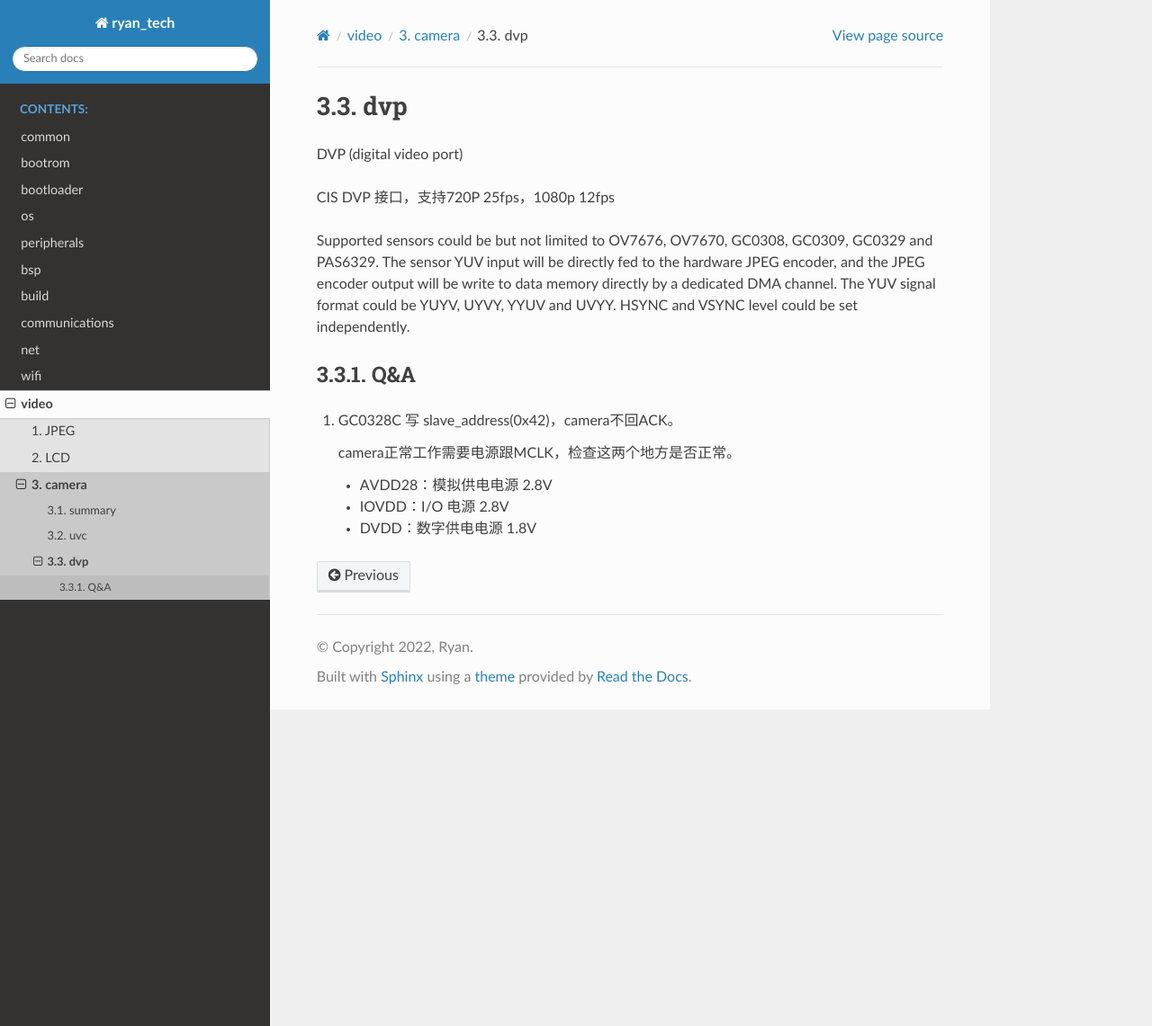
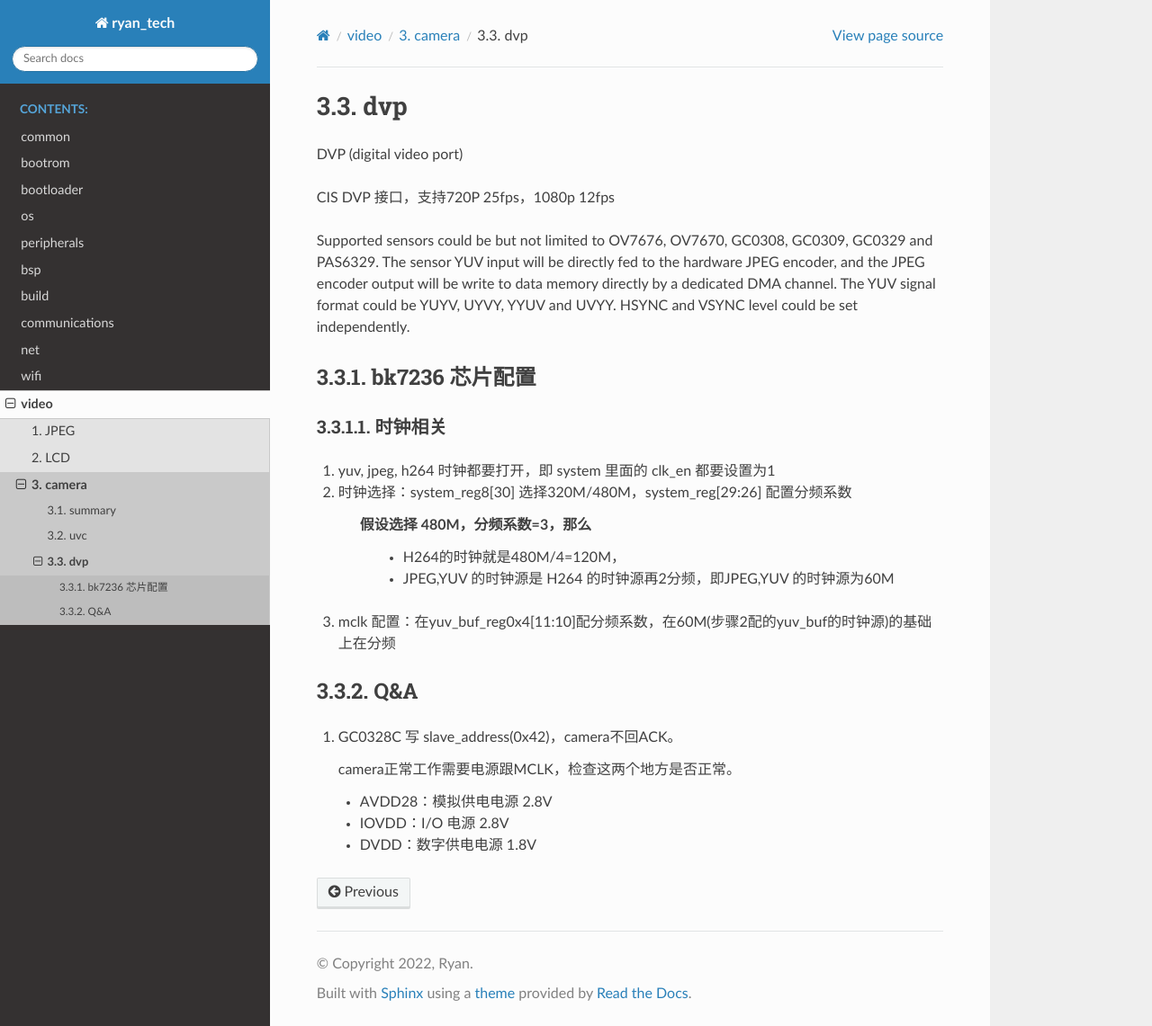
Before and after one commit to BlackTudou/tech_doc, a Sphinx documentation site: the page built from source/video/camera/dvp/index.rst, in a window 1280 px wide and 1141 px high. Shown: the whole window at 90% size. Built offline with Sphinx 7.4.7 and the Read the Docs theme 2.0.0, drawn with Linux system fonts in a browser that asks for light colours.

Commit message:
update dvp debug record

```diff
--- a/source/video/camera/dvp/index.rst
+++ b/source/video/camera/dvp/index.rst
@@ -12,6 +12,21 @@ memory directly by a dedicated DMA channel.
 The YUV signal format could be YUYV, UYVY, YYUV and UVYY. HSYNC and VSYNC level could be set
 independently.
 
+bk7236 芯片配置
+================
+
+---------
+时钟相关
+---------
+
+1. yuv, jpeg, h264 时钟都要打开，即 system 里面的 clk_en 都要设置为1
+2. 时钟选择：system_reg8[30] 选择320M/480M，system_reg[29:26] 配置分频系数
+
+     假设选择 480M，分频系数=3，那么
+       - H264的时钟就是480M/4=120M，
+       - JPEG,YUV 的时钟源是 H264 的时钟源再2分频，即JPEG,YUV 的时钟源为60M
+3. mclk 配置：在yuv_buf_reg0x4[11:10]配分频系数，在60M(步骤2配的yuv_buf的时钟源)的基础上在分频
+
 Q&A
 ======
 
```
Also changed, not shown: source/bsp/bk7236/index.rst (+12 -0 lines), source/build_system/armino_build/index.rst (+11 -0 lines), 1 other file.
